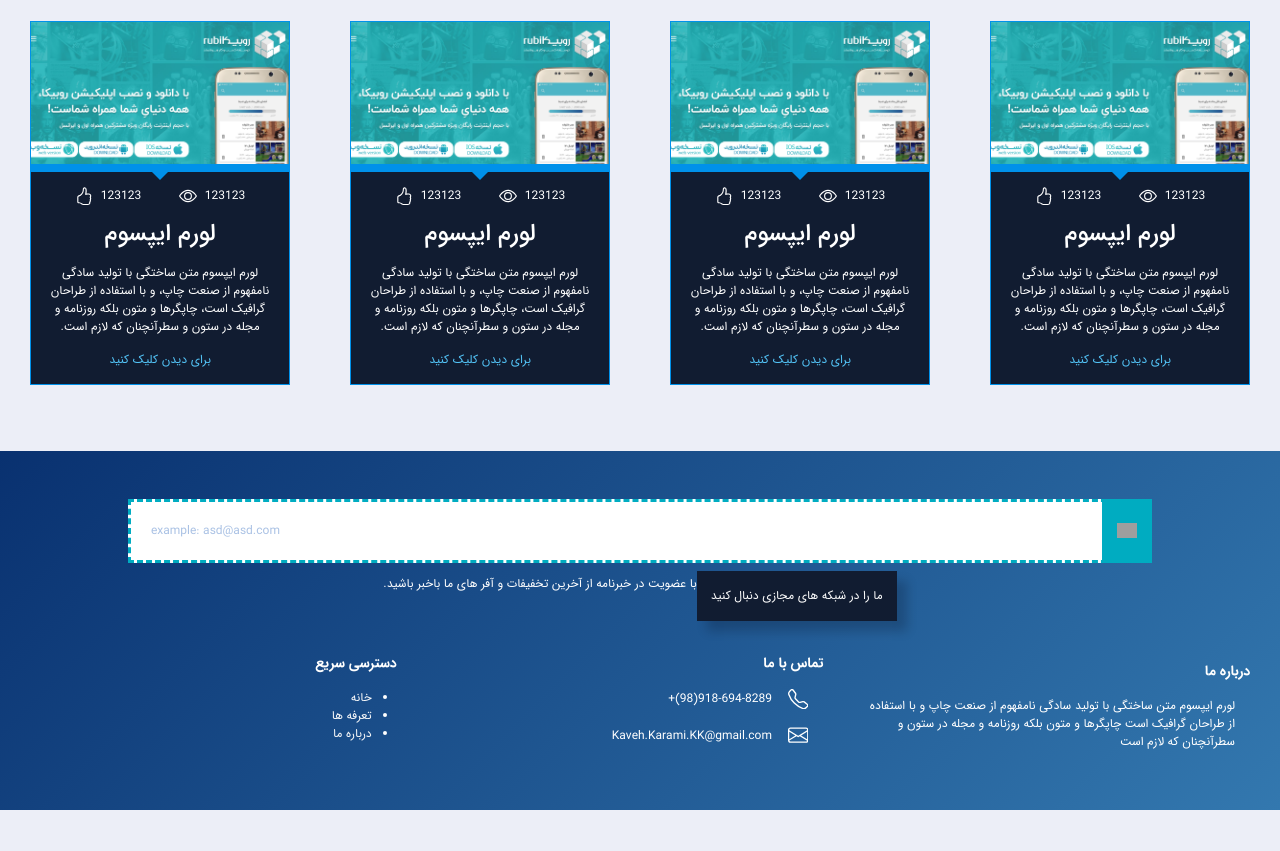
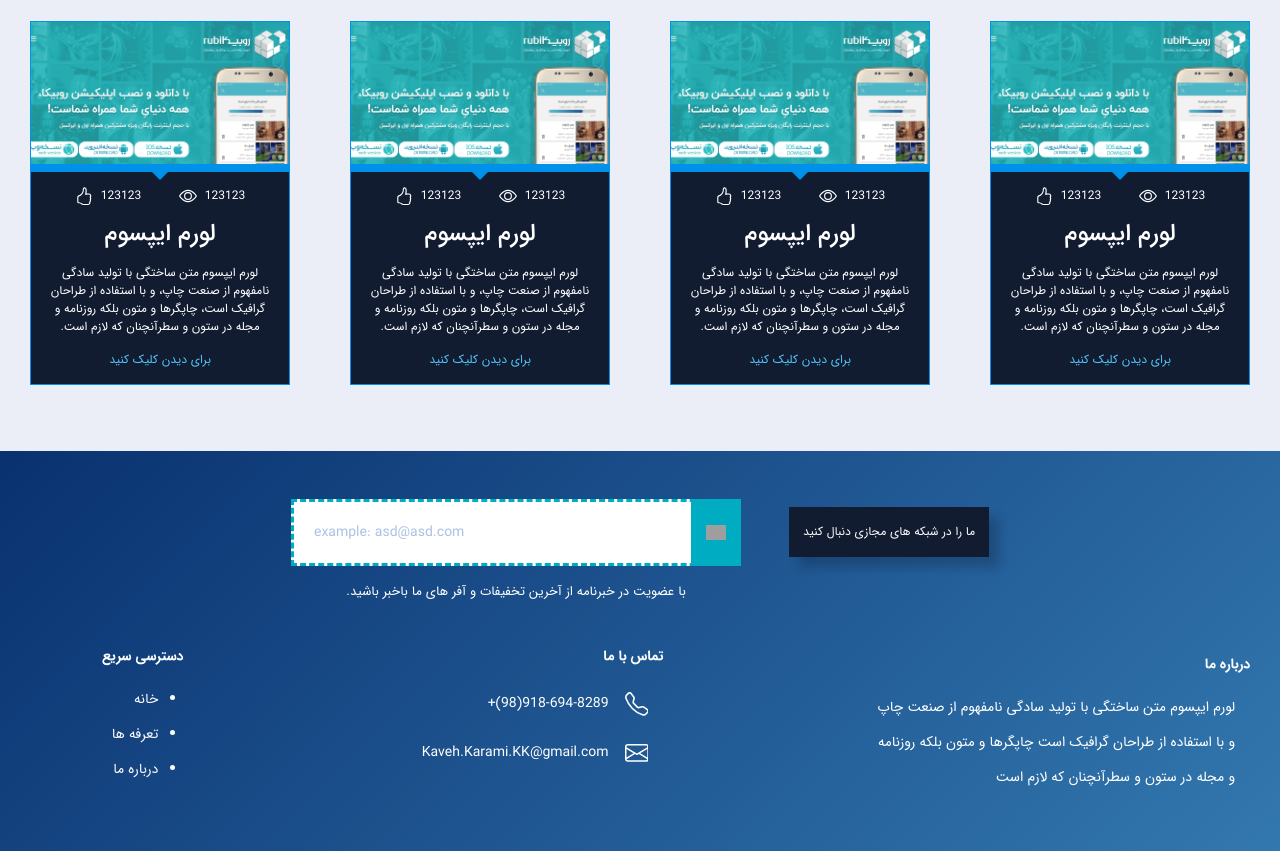
Before and after one commit to KavehKarami/shop-theme-react, a React app: page / in a window 1280 px wide. Shown: the part 2739-3590 px from the top of the page. Before the commit the page ends 3549 px from the top, so only its background shows below. Built offline with nearby package versions, Linux system fonts and the light colour scheme; grey boxes are pictures that could not be loaded.

Commit message:
wip - footer : implement footer for all devices

```diff
--- a/src/app/components/layout/Footer.jsx
+++ b/src/app/components/layout/Footer.jsx
@@ -12,13 +12,15 @@ const Footer = () => {
     <footer className="text-dark mt-5 pt-5 bg-dark">
       <div className="container-fluid">
 
-        <section className="row sub-to-news">
-          <DashedInput className="mb-2" placeholder="example: asd@asd.com" />
-          <div className="mb-4">با عضویت در خبرنامه از آخرین تخفیفات و آفر های ما باخبر باشید.</div>
+        <section className="row sub-to-news mb-md-5">
+          <div className="position-relative">
+            <DashedInput className="mb-2 mb-md-0 mr-md-5" placeholder="example: asd@asd.com" />
+            <div className="mb-4 mb-md-0 mt-md-3 pr-md-5  input-caption">با عضویت در خبرنامه از آخرین تخفیفات و آفر های ما باخبر باشید.</div>
+          </div>
           <FollowUs />
         </section>
 
-        <div className="row pt-3">
+        <div className="row pt-3 justify-content-md-between">
           <div className="col-12 col-md-4 my-4 mb-1">
             <div className="footer-link-title">درباره ما</div>
             <div className="footer-items">
@@ -26,11 +28,11 @@ const Footer = () => {
             </div>
           </div>
 
-          <div className="col-12 col-md-4   mt-3 mb-5">
+          <div className="col-12 col-md-3   mt-3 mb-5">
 
             <div className="footer-link-title">تماس با ما</div>
 
-            <div className="footer-items d-flex mb-3 align-items-center justify-content-start">
+            <div className="footer-items footer-contact-box d-flex mb-3 align-items-center justify-content-start">
               <PhoneIcon />
 
               <a href="callto:+989186948289" className="mr-3 footer-contact-text">
@@ -38,7 +40,7 @@ const Footer = () => {
               </a>
             </div>
 
-            <div className="footer-items d-flex mb-3 align-items-center justify-content-start text-nowrap">
+            <div className="footer-items footer-contact-box d-flex mb-3 align-items-center justify-content-start">
               <MailIcon />
 
               <a href="maillto:Kaveh.Karami.KK@gmail.com" className="mr-3 footer-contact-text">
@@ -48,9 +50,9 @@ const Footer = () => {
 
           </div>
 
-          <div className="col-6 col-md-4 mt-3 mb-5 d-none d-md-block">
+          <div className="col-6 col-md-2 mt-3 mb-5 d-none d-md-block">
             <div className="footer-link-title">دسترسی سریع</div>
-            <ul>
+            <ul className="footer-items">
               {routes.map((route, index) => (
                 <li key={index}>
                   <Link className="text-light" to={route.path}>{route.label}</Link>
--- a/src/assets/scss/components/layout/footer.scss
+++ b/src/assets/scss/components/layout/footer.scss
@@ -12,8 +12,14 @@ footer {
   font-weight: bold;
   margin-right: 15px;
 }
+.footer-items:not(ul) {
+  padding-right: 30px;
+}
 .footer-items {
-  padding-right: 30px;
+  @include bp-md {
+    font-size: 14px;
+    line-height: 2.5;
+  }
 }
 .footer-contact-text {
   direction: ltr;
@@ -26,3 +32,21 @@ footer {
     border: none;
   }
 }
+.input-caption {
+  position: relative;
+  text-align: center;
+
+  @include bp-md {
+    position: absolute;
+    top: 100%;
+    width: 100%;
+    font-size: 13px;
+    font-weight: 400;
+  }
+}
+.footer-contact-box {
+  line-height: 1.5;
+  @include bp-md {
+    margin-top: 25px;
+  }
+}
--- a/src/assets/scss/components/shared/dashedInput.scss
+++ b/src/assets/scss/components/shared/dashedInput.scss
@@ -6,6 +6,11 @@
   outline: none;
   overflow: hidden;
   width: 100%;
+
+  @include bp-md {
+    max-width: 450px;
+  }
+
   * {
     outline: none;
   }
@@ -72,8 +77,12 @@
       visibility: visible;
     }
 
-    &::placeholder {
+    @include placeholder {
       color: rgba(53, 109, 192, 0.425);
+    }
+
+    @include bp-md {
+      font-size: 14px;
     }
   }
 
```
Also changed, not shown: 1 other file.
